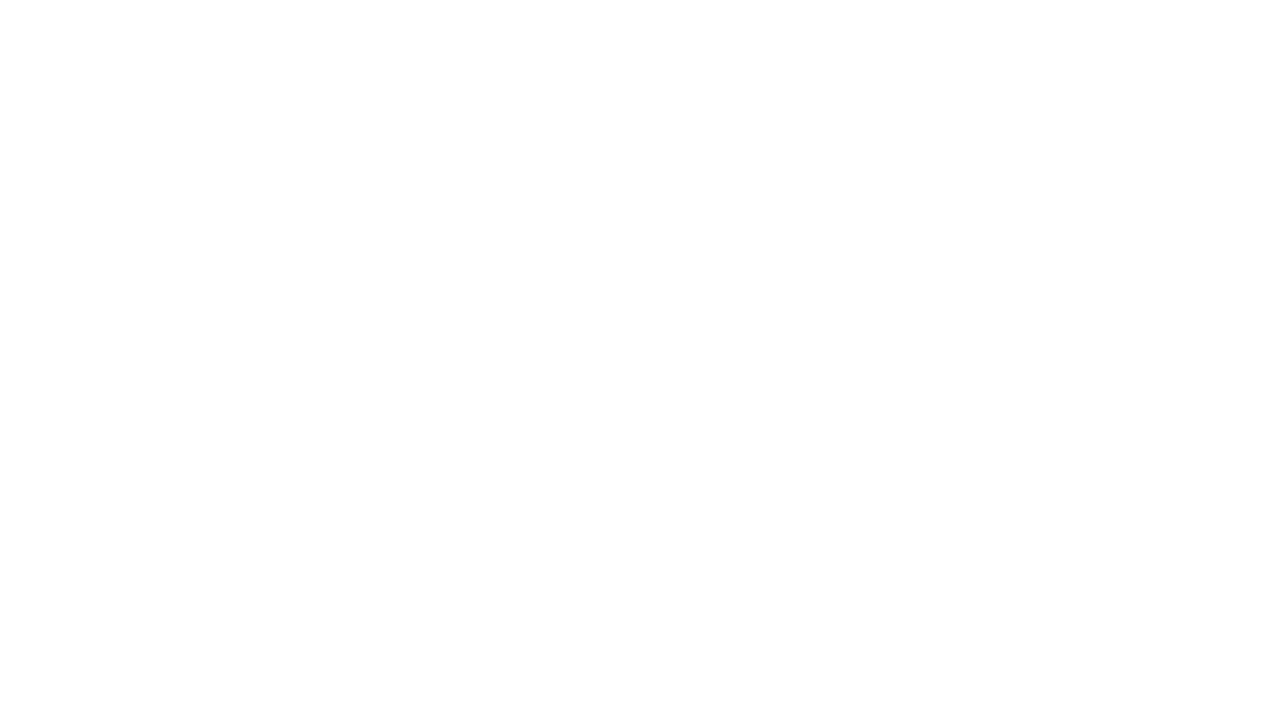
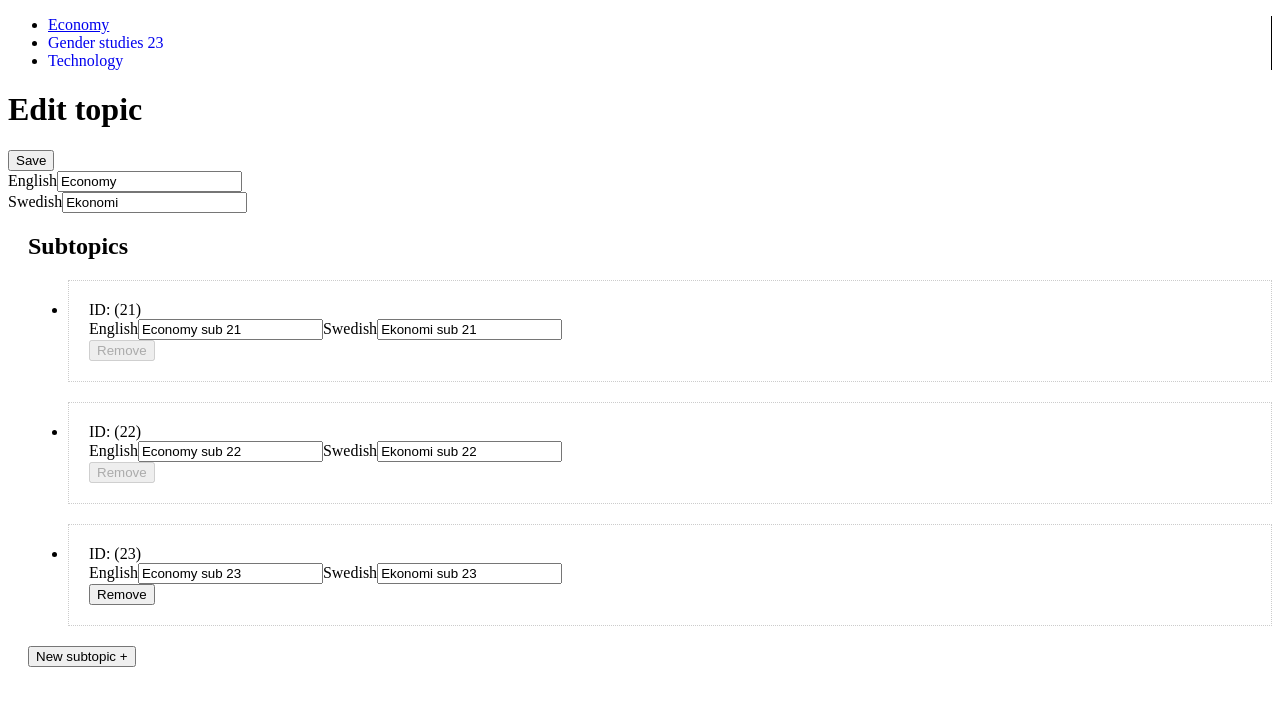
Before and after one commit to ub-digit/db-list-vue-vite-admin, a Vue app: page /topic/1/edit in a window 1280 px wide. Before the commit this address had no page. Shown: the top 706 px of the page. Built offline with nearby package versions, Linux system fonts and the light colour scheme.

Commit message:
add routes and components to intreact with topics. Adjust store to Pinia workflow

```diff
--- /dev/null
+++ b/src/components/TopicEdit.vue
@@ -0,0 +1,111 @@
+<template>
+  <div class="edit-topic-wrapper">
+    <form v-if="topic_initial_state">
+          <div class="row">
+            <div class="col">
+              <h1>Edit topic</h1>
+            </div>
+            <div class="col-auto align-self-end">
+              <input class="btn btn-primary" type="submit" @click.prevent="saveTopic" value="Save">
+            </div>
+        </div>
+        <div class="mb-3">
+          <label for="topic-title-en">English</label>
+          <input  class="form-control" v-model="topic_initial_state.title_en" type="text"  name="topic-title-en" id="topic-title-en">
+        </div>
+        <div class="mb-3">
+          <label for="topic-title-en">Swedish</label>
+          <input class="form-control" v-model="topic_initial_state.title_sv" type="text" name="topic-title-sv" id="topic-title-sv">
+        </div>
+
+        <div id="sub-topics-wrapper" v-if="topic_initial_state.sub_topics">
+          <h2>Subtopics</h2>
+          <ul id="sub-topics-list" class="list-unstyled">
+                <li :class="{is_marked_for_removal:sub_topic.marked_for_removal}" v-for="(sub_topic, index) in topic_initial_state.sub_topics" :key="index">
+                  <div class="row">
+                    <div>ID: ({{sub_topic.id}})</div>
+                    <div class="col">
+                      <label :for="sub_topic.id + '-en'">English</label>
+                      <input :name="sub_topic.id + '-en'" class="form-control mb-3" v-model="sub_topic.title_en" type="text">
+                      <label :for="sub_topic.id + '-sv'">Swedish</label>
+                      <input :name="sub_topic.id +'-sv'" class="form-control" v-model="sub_topic.title_sv" type="text">
+                    </div>
+                    <div class="col-auto">
+                      <button @click.prevent="removeSubTopic(index)" :disabled="!sub_topic.can_be_removed" class="btn btn-danger">Remove</button>
+                    </div>
+                  </div>
+                </li>
+          </ul>
+          <div class="row">
+            <div class="col align-self-start">
+              <button class="btn btn-light" @click.prevent="addSubTopic">New subtopic +</button>
+            </div>
+          </div>
+        </div>
+    </form>
+  </div>
+</template>
+
+<script>
+import { useRoute } from 'vue-router'
+import { ref } from 'vue'
+import {useTopicsStore} from '@/stores/topics'
+import {cloneDeep} from 'lodash'
+
+export default {
+  name: 'TopicEdit',
+  setup() {
+    const route = useRoute();
+    const store = useTopicsStore();
+    const topic = store.getTopicById(route.params.id);
+    const topic_initial_state = ref(cloneDeep(topic));
+
+    const saveTopic = () => {
+      console.log(topic)
+      store.updateTopic(topic_initial_state.value);
+    }
+
+    const addSubTopic = () => {
+      const subtopic = {
+        id: null,
+        title_sv: '',
+        title_en: '',
+        can_be_removed: true
+      }
+      topic_initial_state.value.sub_topics.push(subtopic);
+    }
+    const removeSubTopic = (index) => {
+      if (confirm("Are you sure?")) {
+        topic_initial_state.value.sub_topics[index].marked_for_removal = true;
+      }
+    }
+
+
+    return {
+      topic_initial_state,
+      saveTopic,
+      addSubTopic,
+      removeSubTopic
+    }
+  }
+}
+</script>
+
+<!-- Add "scoped" attribute to limit CSS to this component only -->
+<style scoped lang="scss">
+  .edit-topic-wrapper {
+    #sub-topics-wrapper {
+      margin-left: 20px;
+      #sub-topics-list {
+        li  {
+          padding: 20px;
+          margin-bottom: 20px;
+          border: 1px dotted #ccc;
+          &.is_marked_for_removal {
+            opacity: .5;
+          }
+        }
+      }
+    }
+  }
+</style>
--- /dev/null
+++ b/src/components/TopicsShow.vue
@@ -0,0 +1,76 @@
+<template>
+<div  v-if="topic" class="topicshow-wrapper">
+    <div class="row">
+        <div class="col">
+          <h1>{{topic.title_en}} / {{topic.title_sv}}</h1>
+        </div>
+    </div>
+
+    <div class="row">
+      <div class="col">
+        <div v-show="cannotBeDeleted" class="alert alert-warning" role="alert">
+          This topic has subtopics. First remove all subtopics before you can delete this topic.
+        </div>
+      </div>
+    </div>
+
+    <div class="row" v-if="topic.sub_topics && topic.sub_topics.length">
+      <div class="col">
+        <h2>Subtopics</h2>
+        <ul class="list-unstyled">
+          <li v-for="sub_topic in topic.sub_topics" :key="sub_topic.id">
+            {{sub_topic.title_en}} / {{sub_topic.title_sv}}
+          </li>
+        </ul>
+      </div>
+    </div>
+
+    <router-link class="btn btn-primary me-1" :to="{name: 'TopicEdit', params:{ id: topic.id }}">Edit</router-link>
+    <a href="#" @click.prevent="removeTopic(topic)" class="btn btn-danger" :class="{disabled: cannotBeDeleted}" >Remove</a>
+</div>
+
+</template>
+
+<script>
+import { useRoute, useRouter } from 'vue-router'
+import { useTopicsStore } from "@/stores/topics"
+import { computed } from 'vue'
+
+export default {
+  name: 'TopicShow',
+
+  setup() {
+    const route = useRoute();
+    const router = useRouter();
+    const topicsStore = useTopicsStore();
+    const topic = computed(() => topicsStore.getTopicById(route.params.id));
+
+    const removeTopic = (topic) => {
+      if (confirm("Are you sure?")) {
+        topicsStore.removeTopic(topic);
+        router.push({name:'ZeroState'});
+      }
+    }
+
+
+    const cannotBeDeleted = computed(() => {
+      if (topic.value.sub_topics && topic.value.sub_topics.length) {
+        return true;
+      }
+      return false;
+    });
+
+    return {
+      topic,
+      removeTopic,
+      cannotBeDeleted
+    }
+
+  }
+}
+</script>
+
+<!-- Add "scoped" attribute to limit CSS to this component only -->
+<style scoped lang="scss">
+
+</style>
--- a/src/router/index.js
+++ b/src/router/index.js
@@ -3,6 +3,8 @@ import HomeView from "../views/HomeView.vue";
 import TopicsView from "../views/TopicsView.vue";
 import ZeroState from "../components/ZeroState.vue";
 import Topic from "../components/Topic.vue";
+import TopicShow from "../components/TopicsShow.vue";
+import TopicEdit from "../components/TopicEdit.vue";
 
 const router = createRouter({
   history: createWebHistory(import.meta.env.BASE_URL),
@@ -35,7 +37,7 @@ const router = createRouter({
           path: '/topic/:id',
           name: 'Topic',
           component: Topic,
-          /*children: [
+          children: [
             {
               path: '',
               name: 'TopicShow',
@@ -46,7 +48,7 @@ const router = createRouter({
               name: 'TopicEdit',
               component: TopicEdit
             }
-          ]*/
+          ]
         }
       ]
     },
--- a/src/stores/topics.js
+++ b/src/stores/topics.js
@@ -1,5 +1,6 @@
 
 import { defineStore } from "pinia";
+import _ from 'lodash';
 
 export const useTopicsStore = defineStore({
   id: "topics",
@@ -48,8 +49,32 @@ export const useTopicsStore = defineStore({
 
   },
   getters: {
+    getTopicById: (state) => (id) => {
+        try {
+          return state.topics.find((topic) => topic.id === parseInt(id) );
+        } catch (err) {
+          console.log(err.message);
+        }
+      }
   },
   actions: {
-
-  },
+    removeTopic(payload) {
+        try {
+            this.topics.splice(this.topics.indexOf(payload), 1)
+        } catch (err)  {
+          console.log(err.message)
+        }
+    },
+    updateTopic(payload) {
+        try {
+            // http://shzhangji.com/blog/2018/04/17/form-handling-in-vuex-strict-mode/
+            var obj = this.topics.find(item => item.id === payload.id);
+            if (obj) {
+                _.assign(obj,payload);
+            }
+        } catch (err) {
+          console.log(err.message);
+        }
+    },
+  }
 });
--- a/src/views/TopicsView.vue
+++ b/src/views/TopicsView.vue
@@ -4,8 +4,7 @@
       <div class="col-2">
         <ul class="list-unstyled">
           <li v-for="topic in topics" :key="topic.id">
-              {{topic.id}}
-            <!--<router-link :to="{ name: 'TopicShow', params: { id: topic.id }}">{{topic.title_en}}</router-link> -->
+            <router-link :to="{ name: 'TopicShow', params: { id: topic.id }}">{{topic.title_en}}</router-link>
           </li>
         </ul>
       </div>
```
